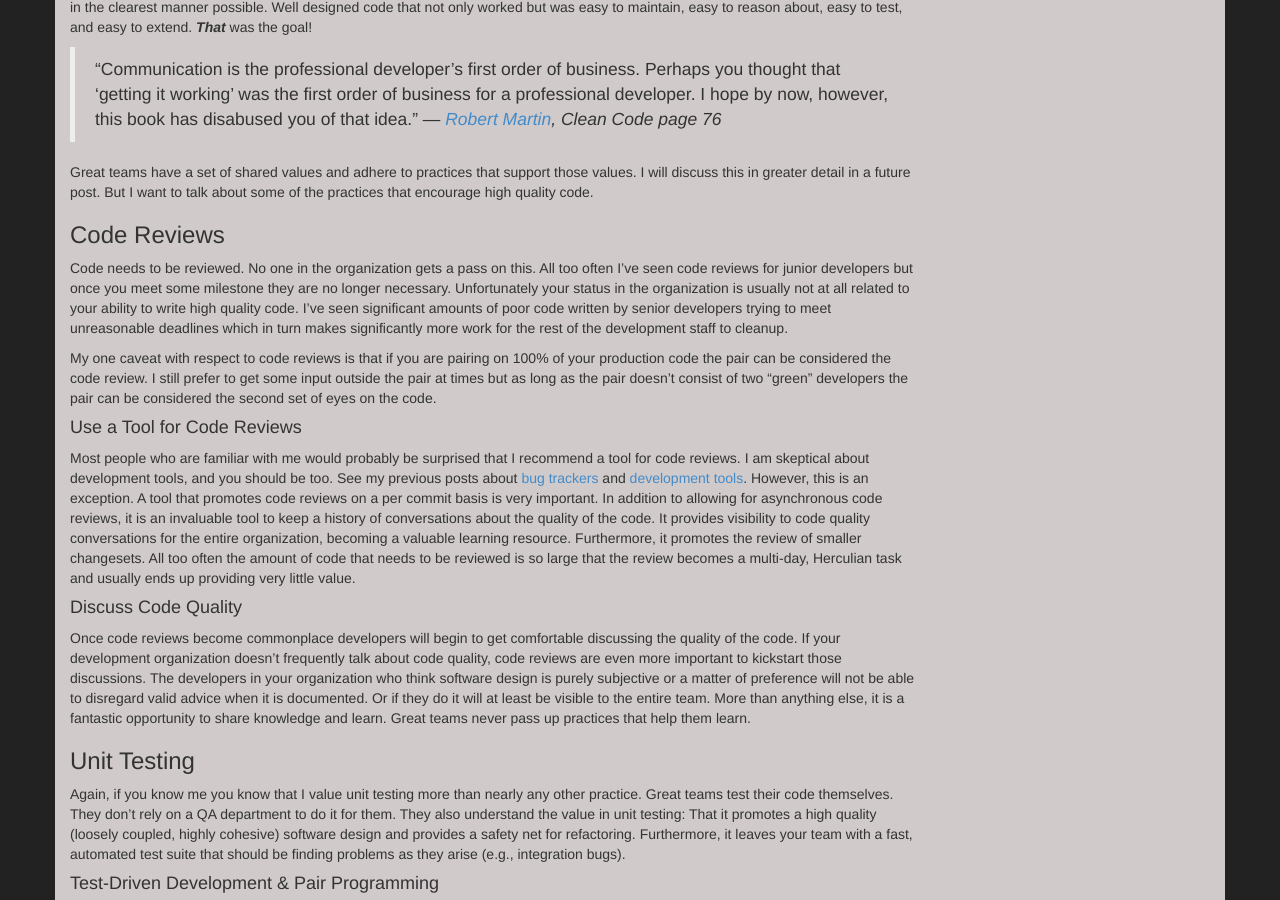
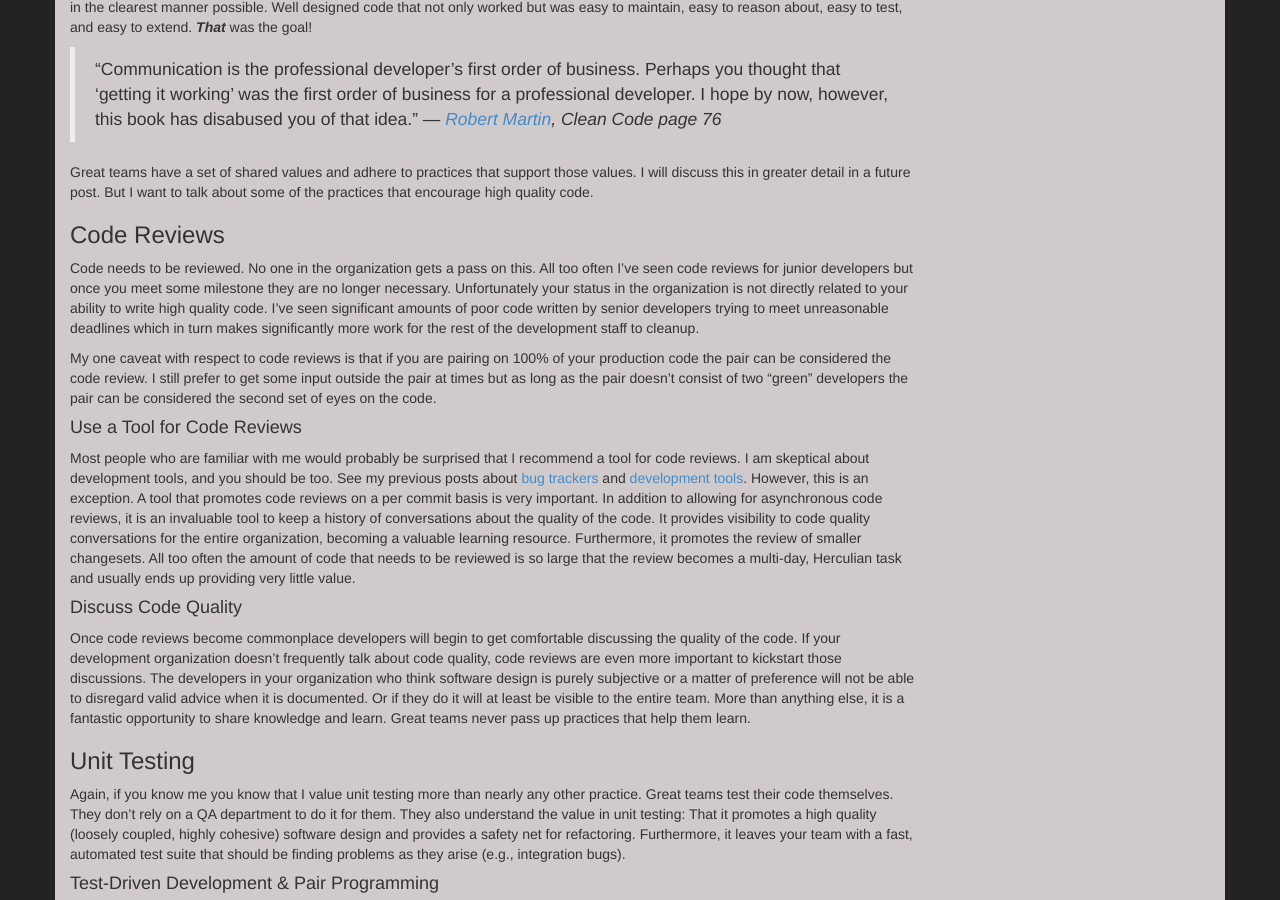
Before and after one commit to asciamanna/asciamanna.github.io, a Jekyll site: the page built from _posts/2015-03-13-creating-a-great-development-culture-code-quality-practices.md, in a window 1280 px wide and 900 px high, scrolled down 613 px. Built offline with Jekyll 4.4.1, drawn with Linux system fonts in a browser that asks for light colours; nearby versions of some CDN libraries; comment, search, counter and statistics services are not loaded; some of the changed text lies outside the part shown.

Commit message:
updates to the first part of the creating a great development culture blog post.

```diff
--- a/_posts/2015-03-13-creating-a-great-development-culture-code-quality-practices.md
+++ b/_posts/2015-03-13-creating-a-great-development-culture-code-quality-practices.md
@@ -23,7 +23,7 @@ The best teams I've worked on understood that producing working software was not
 Great teams have a set of shared values and adhere to practices that support those values. I will discuss this in greater detail in a future post. But I want to talk about some of the practices that encourage high quality code.
 
 ###Code Reviews
-Code needs to be reviewed. No one in the organization gets a pass on this. All too often I've seen code reviews for junior developers but once you meet some milestone they are no longer necessary. Unfortunately your status in the organization is usually not at all related to your ability to write high quality code. I've seen significant amounts of poor code written by senior developers trying to meet unreasonable deadlines which in turn makes significantly more work for the rest of the development staff to cleanup.
+Code needs to be reviewed. No one in the organization gets a pass on this. All too often I've seen code reviews for junior developers but once you meet some milestone they are no longer necessary. Unfortunately your status in the organization is not directly related to your ability to write high quality code. I've seen significant amounts of poor code written by senior developers trying to meet unreasonable deadlines which in turn makes significantly more work for the rest of the development staff to cleanup.
 
 My one caveat with respect to code reviews is that if you are pairing on 100% of your production code the pair can be considered the code review. I still prefer to get some input outside the pair at times but as long as the pair doesn't consist of two "green" developers the pair can be considered the second set of eyes on the code.
 
```
